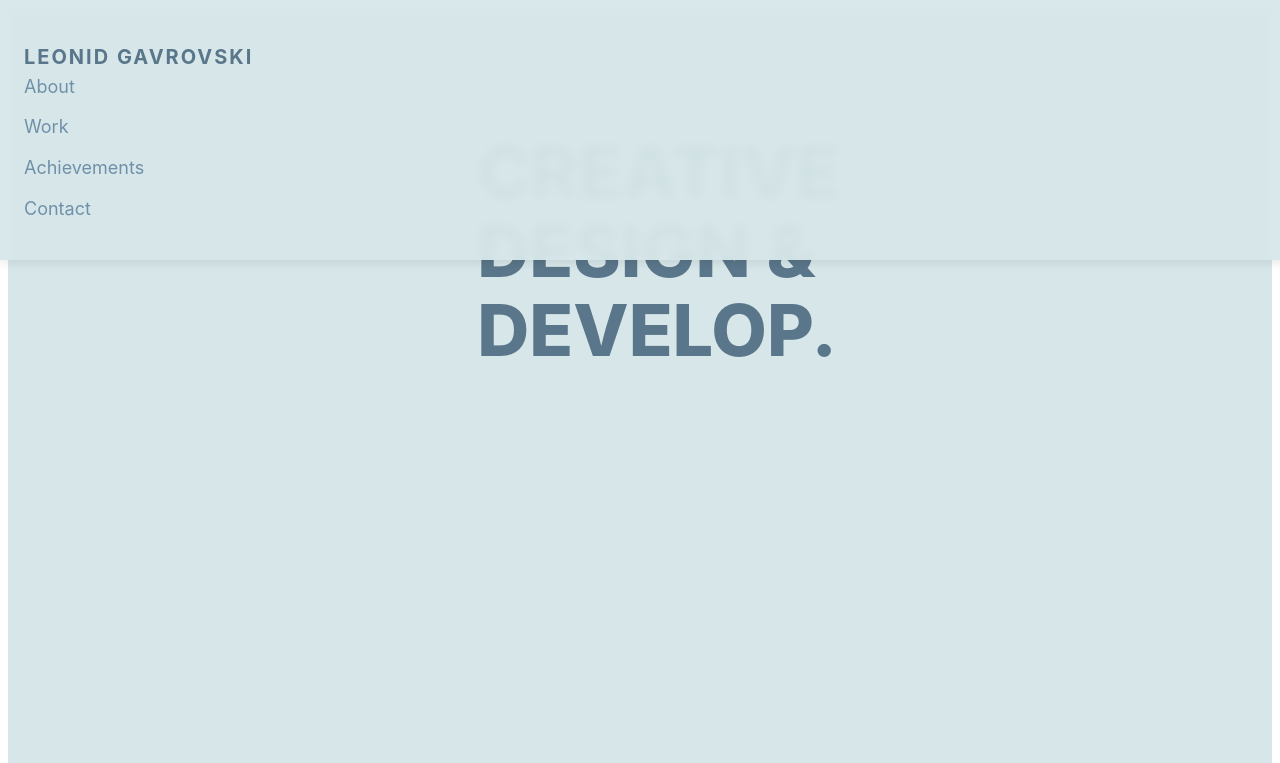
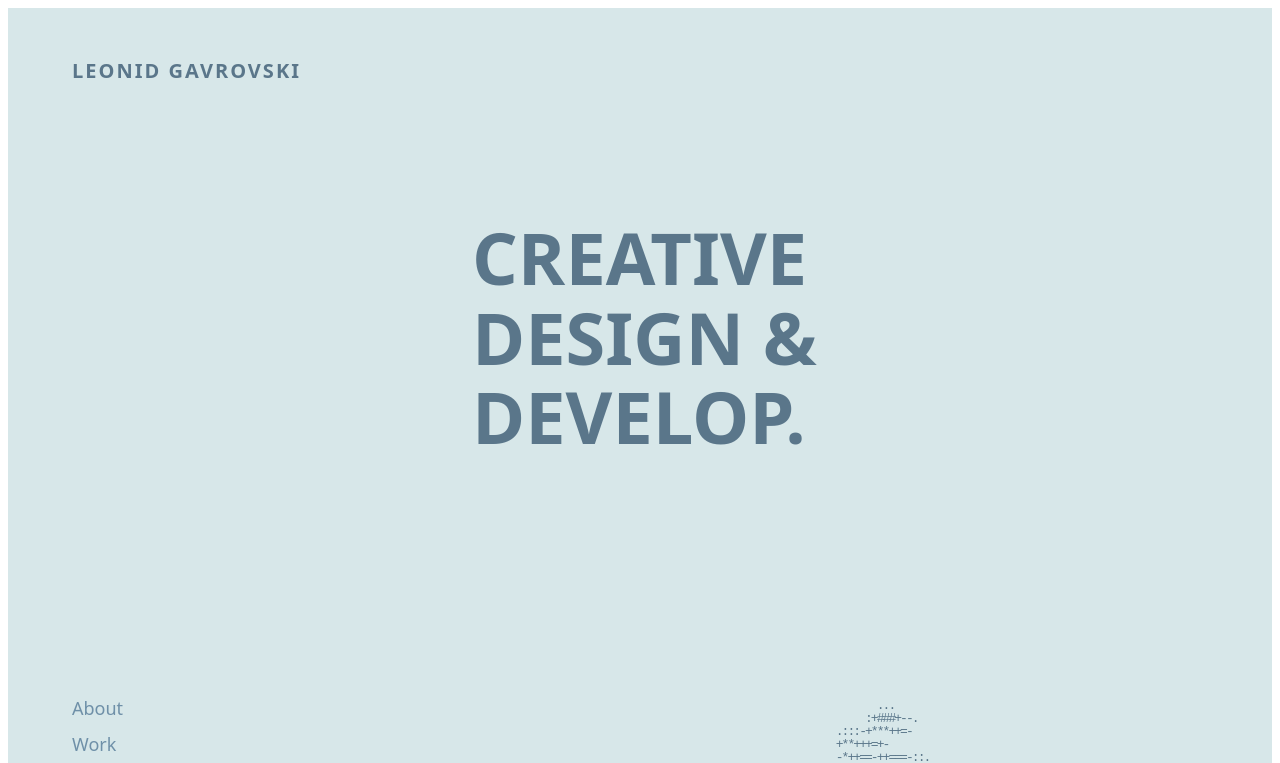
Before and after one commit to CicadaKatz/PortfolioLG, a React (Create React App) app: page / in a window 1280 px wide. Shown: the top 763 px of the page. Built offline with nearby package versions, Linux system fonts and the light colour scheme.

Commit message:
Update App.js

```diff
--- a/src/App.js
+++ b/src/App.js
@@ -122,11 +122,8 @@ const AsciiArtScene = () => {
             if (isInitialized) return;
             isInitialized = true;
 
-            // Adjust camera position and FOV for mobile
-            const isMobile = window.innerWidth <= 768;
-            const fov = isMobile ? 75 : 70;
-            camera = new THREE.PerspectiveCamera(fov, width / height, 1, 1000);
-            camera.position.set(0, isMobile ? 200 : 150, isMobile ? 500 : 400);
+            camera = new THREE.PerspectiveCamera(70, width / height, 1, 1000);
+            camera.position.set(0, 150, 400);
 
             scene = new THREE.Scene();
             scene.background = new THREE.Color(0, 0, 0);
@@ -219,20 +216,9 @@ const AsciiArtScene = () => {
         };
 
         const onWindowResize = (width, height) => {
-            if (!renderer || !camera || !effect) return;
-
-            const isMobile = window.innerWidth <= 768;
-            camera.fov = isMobile ? 75 : 70;
+            if (!renderer) return;
             camera.aspect = width / height;
             camera.updateProjectionMatrix();
-
-            // Adjust camera position for mobile
-            if (isMobile) {
-                camera.position.set(0, 200, 500);
-            } else {
-                camera.position.set(0, 150, 400);
-            }
-
             renderer.setSize(width, height);
             effect.setSize(width, height);
         };
@@ -284,44 +270,25 @@ const AsciiArtScene = () => {
         };
     }, []);
 
-        const asciiSceneStyle = {
-            width: '100%',
-            height: '60vh',
-            minHeight: '300px',
-            maxHeight: '600px',
-            backgroundColor: '#D7E7E9',
-            borderRadius: '8px',
-            margin: '0 auto',
-            display: 'block',
-            overflow: 'hidden'
-        };
+    const asciiSceneStyle = {
+        width: '100%',
+        aspectRatio: '16/9',
+        maxHeight: '500px',
+        backgroundColor: '#D7E7E9',
+        borderRadius: '8px'
+    };
 
     return <div ref={mountRef} style={asciiSceneStyle} />;
 };
 
 const Navigation = () => {
     const asideStyle = {
-        padding: '1.5rem',
-        position: 'fixed',
+        padding: '2rem',
+        position: 'sticky',
         top: '0',
-        left: '0',
-        width: '100%',
-        backgroundColor: 'rgba(215, 231, 233, 0.95)',
-        zIndex: 1000,
-        boxShadow: '0 2px 10px rgba(0,0,0,0.1)',
-        height: 'auto',
-        '@media (min-width: 768px)': {
-            position: 'fixed',
-            width: '280px',
-            height: '100vh',
-            boxShadow: 'none',
-            padding: '2rem',
-            backgroundColor: '#D7E7E9'
-        },
+        height: '100vh',
         display: 'flex',
-        flexDirection: 'column',
-        backdropFilter: 'blur(5px)',
-        WebkitBackdropFilter: 'blur(5px)'
+        flexDirection: 'column'
     };
 
     const headerStyle = {
@@ -329,12 +296,7 @@ const Navigation = () => {
         fontWeight: 'bold',
         color: '#5A768A',
         letterSpacing: '0.1em',
-        marginBottom: 'auto',
-        '@media (max-width: 767px)': {
-            fontSize: '1.1rem',
-            textAlign: 'center',
-            marginBottom: '1rem'
-        }
+        marginBottom: 'auto'
     };
 
     const navListStyle = {
@@ -422,33 +384,19 @@ const Section = ({ id, title, children }) => {
 
 export default function App() {
     const appStyle = {
-        display: 'flex',
-        flexDirection: 'column',
+        backgroundColor: '#D7E7E9',
         minHeight: '100vh',
-        fontFamily: 'Inter, sans-serif',
-        color: '#5A768A',
-        lineHeight: '1.6',
-        backgroundColor: '#D7E7E9',
-        overflowX: 'hidden'
+        fontFamily: 'system-ui, -apple-system, sans-serif'
     };
 
     const containerStyle = {
         maxWidth: '1200px',
-        margin: '0 auto',
-        width: '100%',
-        padding: '0 1rem',
-        boxSizing: 'border-box',
-        '@media (min-width: 768px)': {
-            padding: '0 2rem'
-        }
+        margin: '0 auto'
     };
 
     const gridStyle = {
         display: 'grid',
-        gridTemplateColumns: '1fr 2fr',
-        '@media (max-width: 768px)': {
-            gridTemplateColumns: '1fr'
-        }
+        gridTemplateColumns: '1fr 2fr'
     };
 
     const heroSectionStyle = {
```
